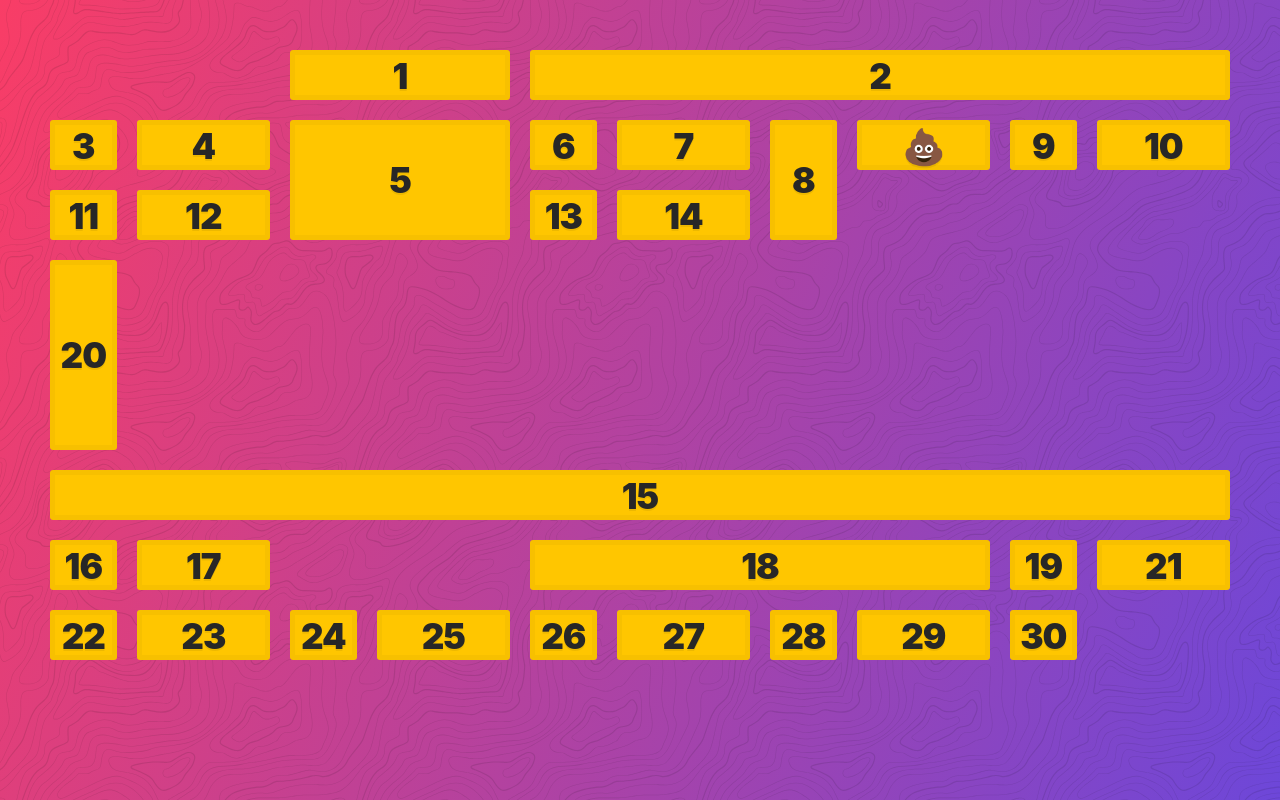
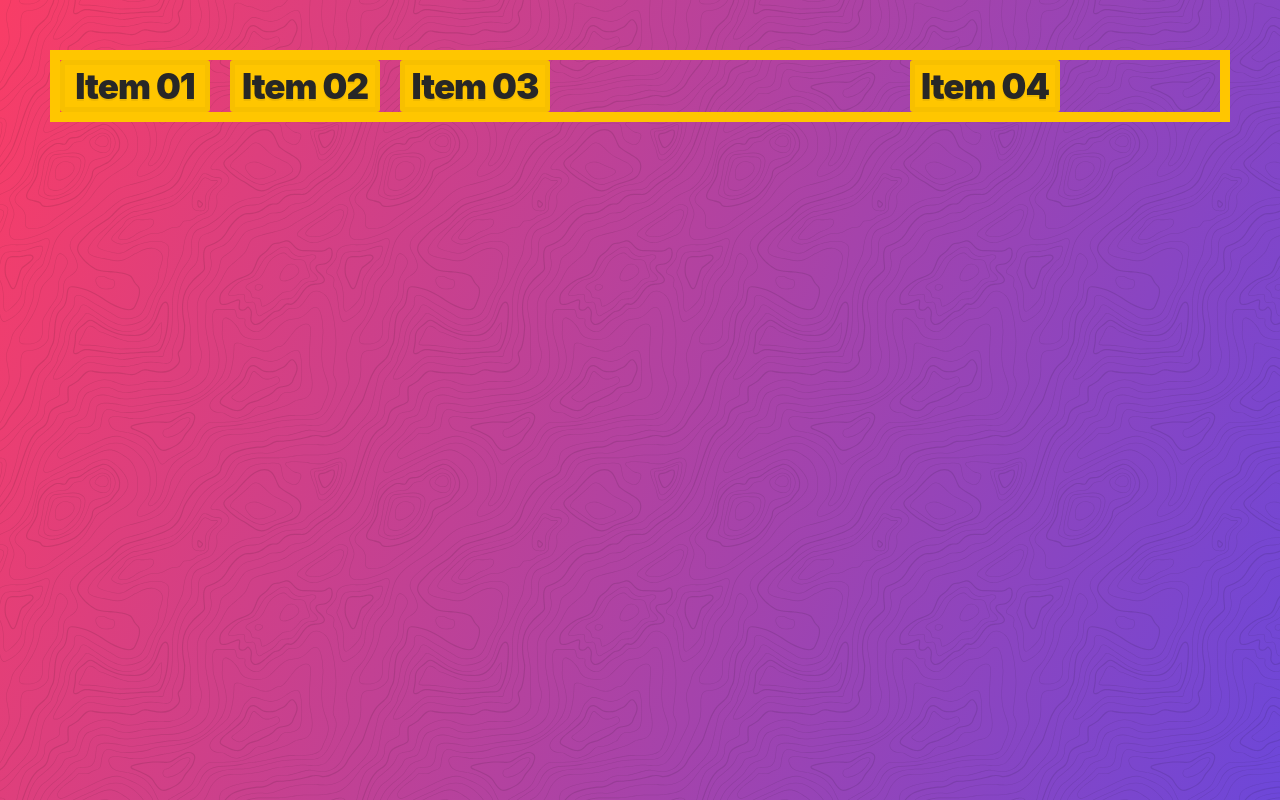
Before and after one commit to davidinoa/css-grid, a website: page index.html in a window 1280 px wide. Drawn offline with Linux system fonts and the light colour scheme.

Commit message:
Auto-fit and auto-fill

```diff
--- a/index.html
+++ b/index.html
@@ -5,73 +5,26 @@
   <meta charset="UTF-8">
   <meta name="viewport" content="width=device-width, initial-scale=1.0">
   <link rel="stylesheet" href="../assets/style.css">
-  <title>Spanning and Placing Cardio</title>
+  <title>Auto-fit and Auto-fill</title>
 </head>
 
 <body>
   <div class="container">
-    <item class="item item1">1</item>
-    <item class="item item2">2</item>
-    <item class="item item3">3</item>
-    <item class="item item4">4</item>
-    <item class="item item5">5</item>
-    <item class="item item6">6</item>
-    <item class="item item7">7</item>
-    <item class="item item8">8</item>
-    <item class="item poop">💩</item>
-    <item class="item item9">9</item>
-    <item class="item item10">10</item>
-    <item class="item item11">11</item>
-    <item class="item item12">12</item>
-    <item class="item item13">13</item>
-    <item class="item item14">14</item>
-    <item class="item item15">15</item>
-    <item class="item item16">16</item>
-    <item class="item item17">17</item>
-    <item class="item item18">18</item>
-    <item class="item item19">19</item>
-    <item class="item item20">20</item>
-    <item class="item item21">21</item>
-    <item class="item item22">22</item>
-    <item class="item item23">23</item>
-    <item class="item item24">24</item>
-    <item class="item item25">25</item>
-    <item class="item item26">26</item>
-    <item class="item item27">27</item>
-    <item class="item item28">28</item>
-    <item class="item item29">29</item>
-    <item class="item item30">30</item>
+    <div class="item item01">Item 01</div>
+    <div class="item item02">Item 02</div>
+    <div class="item item03">Item 03</div>
+    <div class="item item04">Item 04</div>
   </div>
   <style>
     .container {
       display: grid;
       grid-gap: 20px;
-      grid-template-columns: repeat(5, 1fr 2fr);
-      grid-template-rows: repeat(10, 50px);
+      border: 10px solid var(--yellow);
+      grid-template-columns: repeat(auto-fill, 150px);
     }
-    .item1 {
-      grid-column: 3 / 5;
+    .item04 {
+      grid-column: auto / -1;
     }
-    .item2 {
-      grid-column: 5 / -1;
-    }
-    .item5 {
-      grid-column: span 2;
-      grid-row: span 2;
-    }
-    .item8 {
-      grid-row: span 2;
-    }
-    .item15 {
-      grid-column: 1 / -1;
-    }
-    .item18 {
-      grid-column: span 4 / 9;
-    }
-    .item20 {
-      grid-row: 4 / span 3;
-    }
-
   </style>
 </body>
 
```
